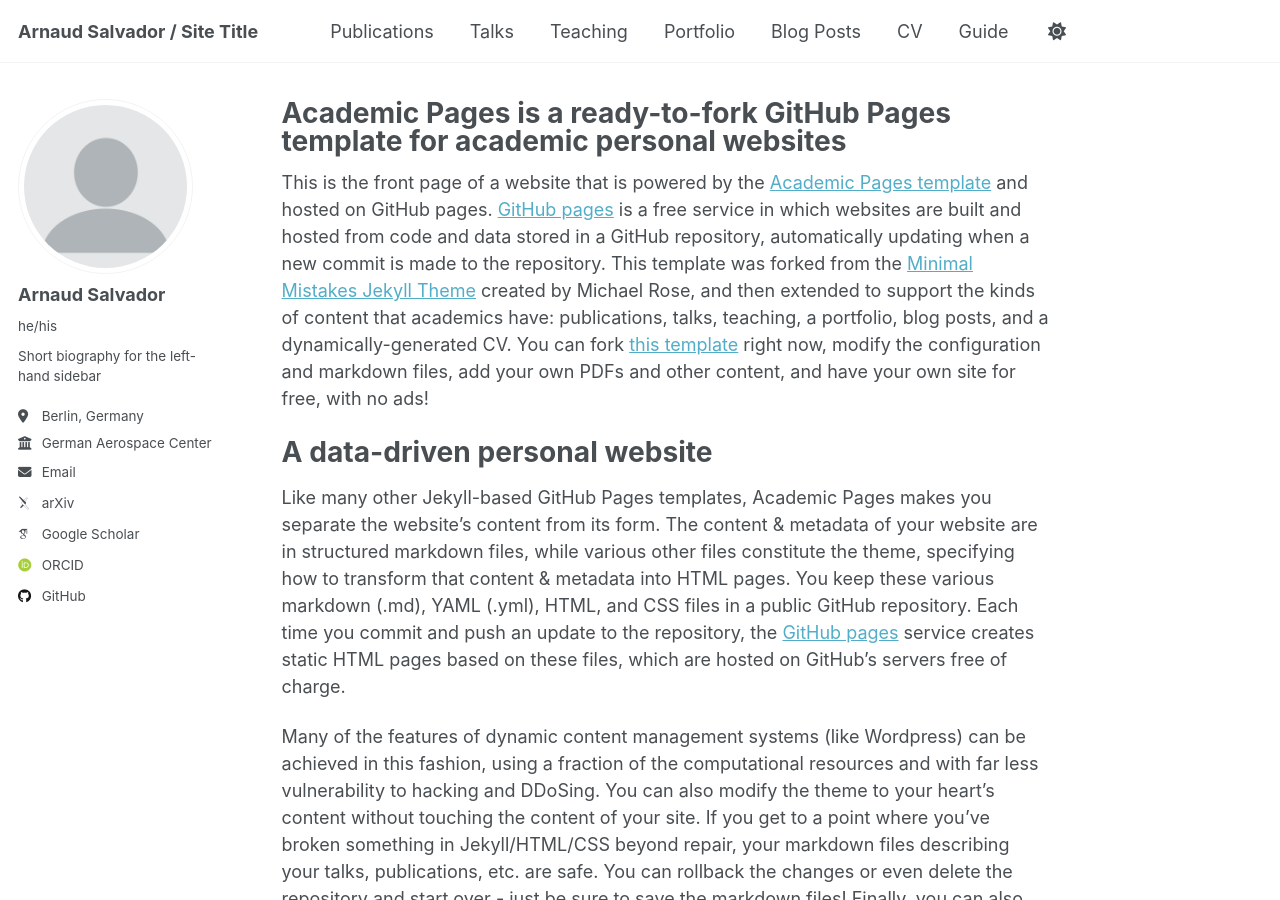
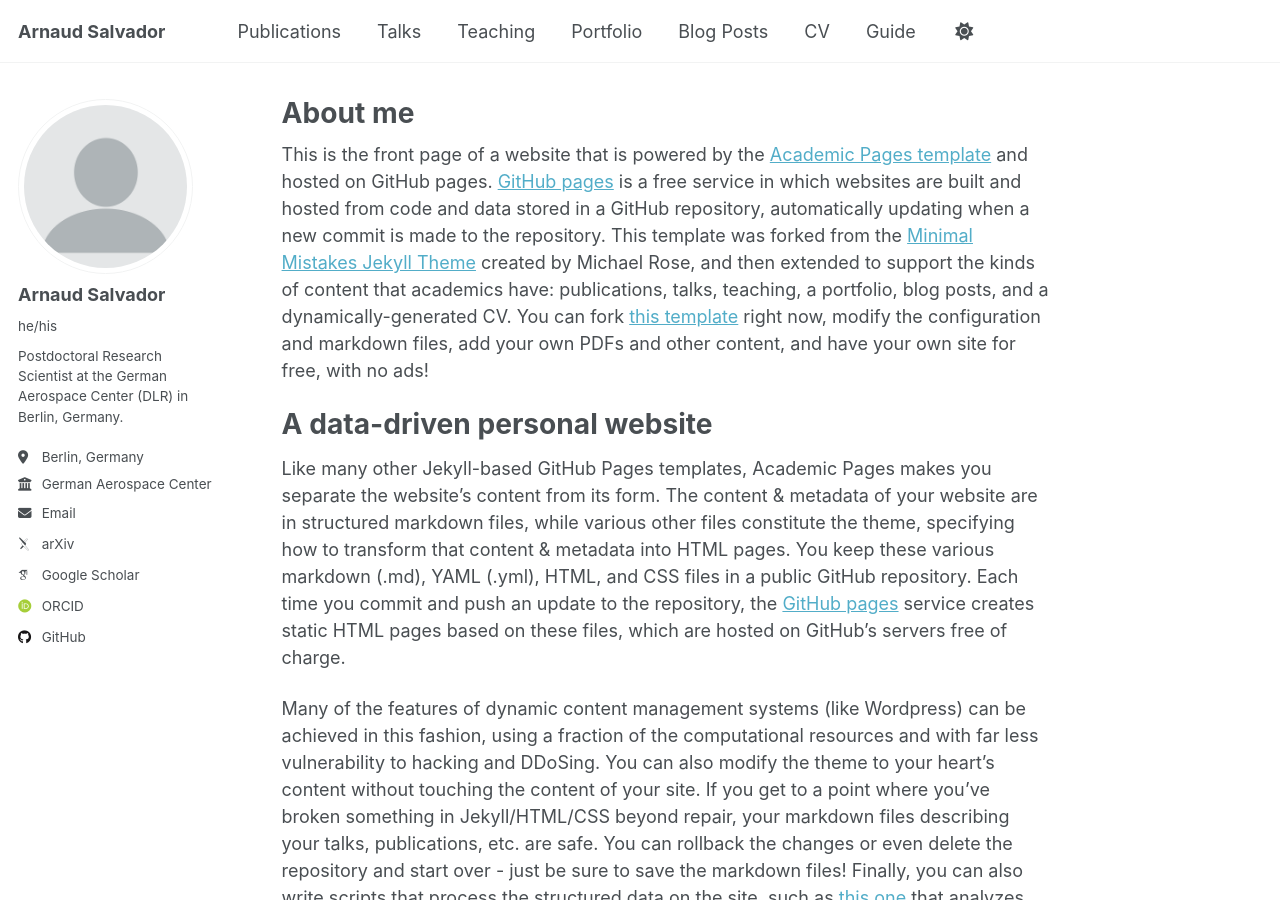
Before and after one commit to arnaudsalvador/arnaudsalvador.github.io, a Jekyll site: the page built from _pages/about.md, in a window 1280 px wide and 900 px high. Built offline with Jekyll 4.4.1, drawn with Linux system fonts in a browser that asks for light colours; some web fonts are replaced.

Commit message:
edits gen

```diff
--- a/_config.yml
+++ b/_config.yml
@@ -9,10 +9,10 @@
 # Basic Site Settings
 locale                   : "en-US"
 site_theme               : "default"
-title                    : "Arnaud Salvador / Site Title"
+title                    : "Arnaud Salvador"
 title_separator          : "-"
 name                     : &name "Arnaud Salvador"
-description              : &description "personal description"
+description              : &description "Postdoctoral Research Scientist at the German Aerospace Center (DLR) in Berlin, Germany."
 url                      : https://arnaudsalvador.github.io # the base hostname & protocol for your site e.g. "https://[your GitHub username].github.io" or if you already have some other page hosted on Github then use "https://[your GitHub username].github.io/[Your Repo Name]"
 baseurl                  : "" # the subpath of your site, e.g. "/blog"
 repository               : "arnaudsalvador/arnaudsalvador.github.io"
@@ -25,7 +25,7 @@
   avatar           : "profile.png"
   name             : "Arnaud Salvador"
   pronouns         : "he/his"
-  bio              : "Short biography for the left-hand sidebar"
+  bio              : "Postdoctoral Research Scientist at the German Aerospace Center (DLR) in Berlin, Germany."
   location         : "Berlin, Germany"
   employer         : "German Aerospace Center (DLR)"
   uri              : # URL
@@ -34,12 +34,12 @@
   # Academic websites
   academia         : # URL
   arxiv            : "http://arxiv.org/a/salvador_a_1"
-  googlescholar    : "https://scholar.google.com/citations?user=PS_CX0AAAAAJ"
+  googlescholar    : "https://scholar.google.com/citations?user=YIpY8gUrwvsC&hl=en"
   impactstory      : # URL
   orcid            : "https://orcid.org/0000-0001-8106-6164"
   semantic         : # URL
   pubmed           : # "https://www.ncbi.nlm.nih.gov/pubmed/?term=john+snow"
-  researchgate     : # URL
+  researchgate     : # https://www.researchgate.net/profile/Arnaud-Salvador
   scopus           : # URL
 
   # Repositories and software development
--- a/_pages/about.md
+++ b/_pages/about.md
@@ -1,6 +1,6 @@
 ---
 permalink: /
-title: "Academic Pages is a ready-to-fork GitHub Pages template for academic personal websites"
+title: "About me"
 author_profile: true
 redirect_from:
   - /about/
```
